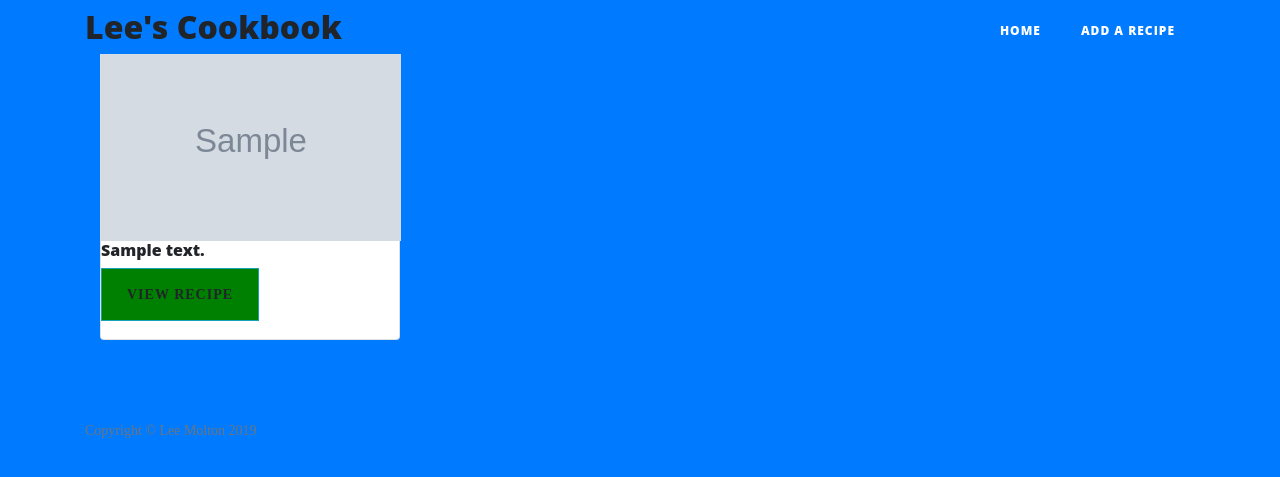
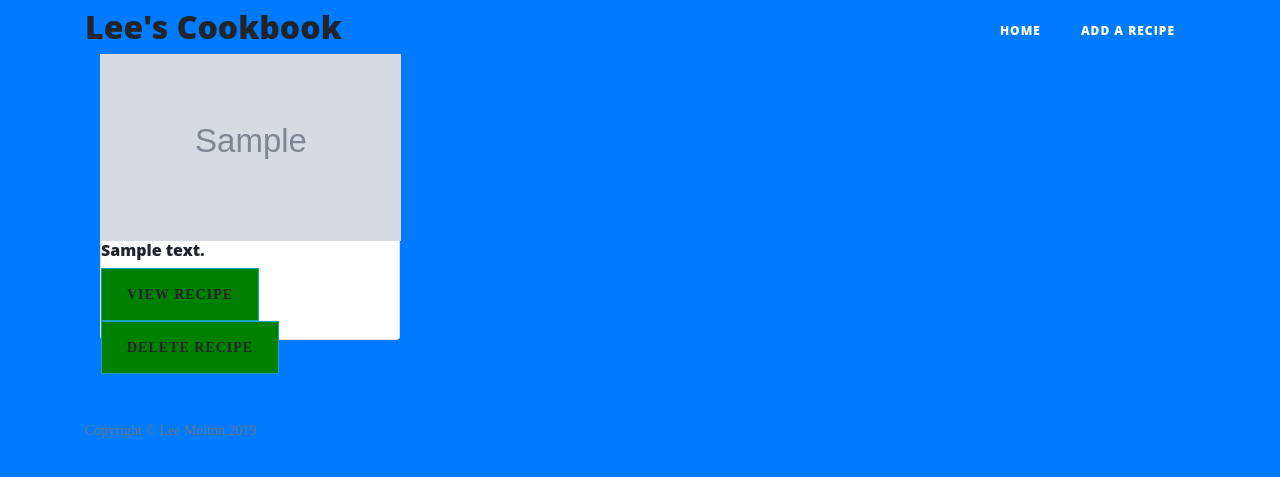
Before and after one commit to leemolton/recipes-project, a Flask app: template templates/search.html in a window 1280 px wide. Shown: the top 477 px of the page. Run offline with Flask 2, Linux system fonts and the light colour scheme; the template is opened without the code that fills it: most values are stand-ins (such as "Sample title", 1, 10 or a date in 2020); grey boxes marked "Sample" are stand-in pictures; some libraries are stand-ins or nearby versions.

Commit message:
Updated search.html

```diff
--- a/templates/search.html
+++ b/templates/search.html
@@ -11,6 +11,7 @@
             <div class="card-action">
                 <h6>{{ recipe.cuisine }}</h6>
                 <button type="submit" class="btn btn-info"><a href={{url_for('view_recipe',recipe_id=recipe._id)}}>View Recipe</a>
+                <button type="submit" class="btn btn-info"><a href={{url_for('view_recipe',recipe_id=recipe._id)}}>Delete Recipe</a>
             </div>
         </div>
     </div>
```
